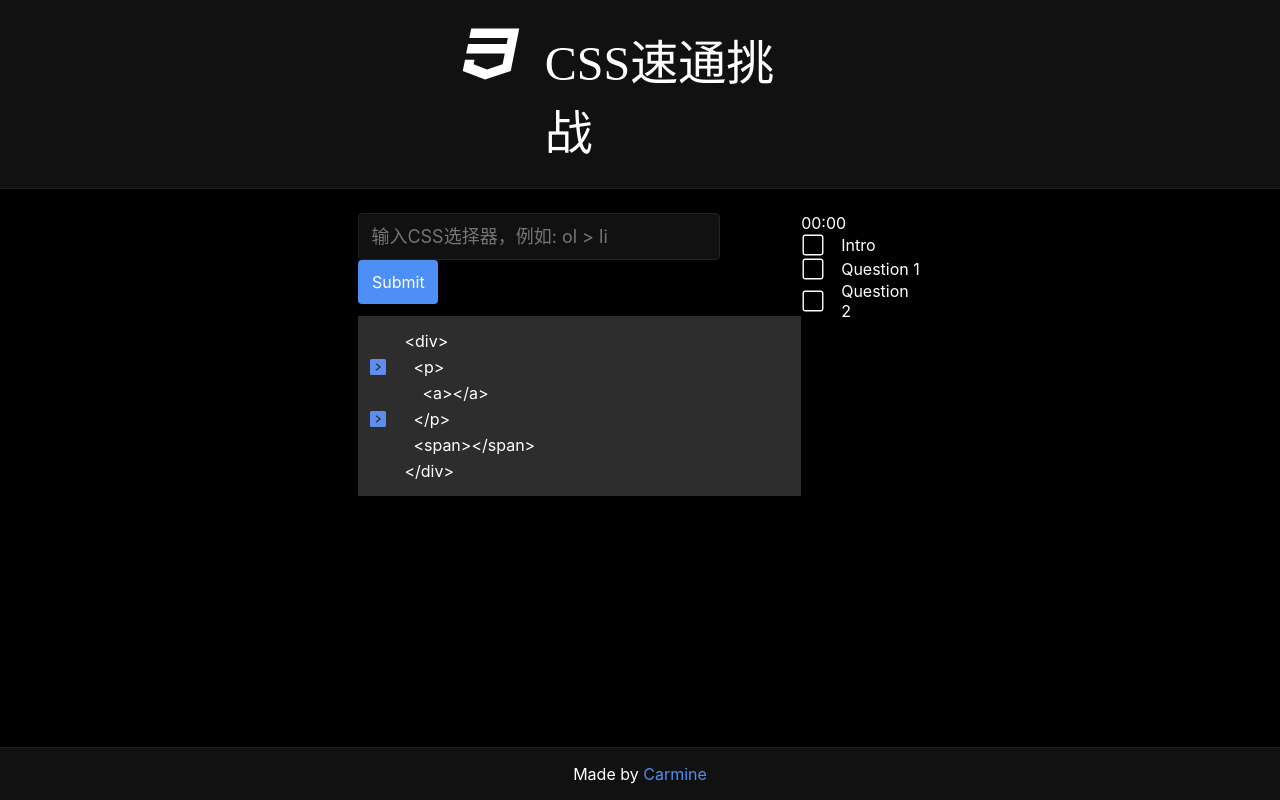
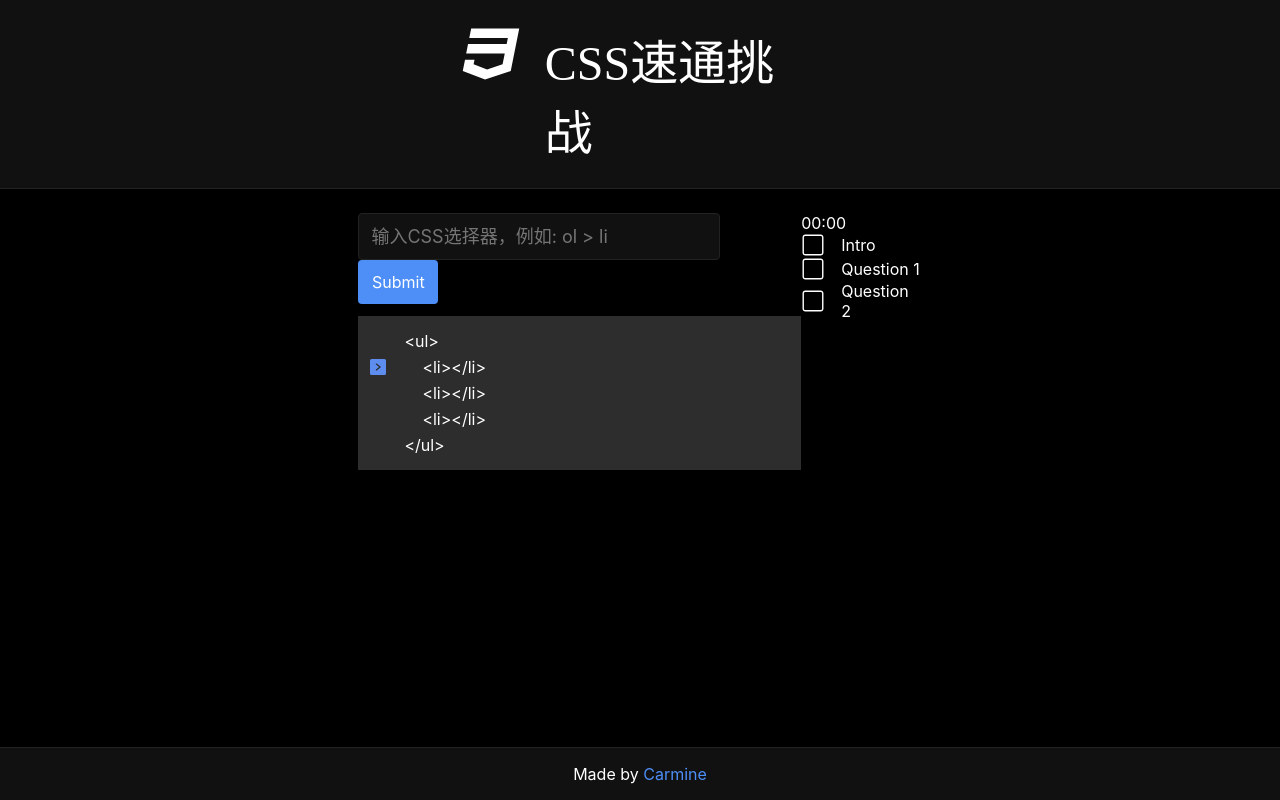
Before and after one commit to carmineDYJ/css-speedrun, a Vue app: page / in a window 1280 px wide. Built offline with nearby package versions, Linux system fonts and the light colour scheme; a web font is replaced by a local one.

Commit message:
fix bug in a inelegant way: now hint arrow, correct selected style and wrong selected style can be added to correct displayed question code. close tag on single line can be correctly jumped

```diff
--- a/src/components/CSSQuestion.vue
+++ b/src/components/CSSQuestion.vue
@@ -1,16 +1,20 @@
 <script setup>
-import { reactive, ref, watch } from 'vue';
+import { computed, reactive, ref, watch } from 'vue';
 import CSSQuestions from './CSSQuestions';
 
 const props = defineProps(['answer', 'currentQuestionIndex', 'answerStatus', 'questionsAnswered'])
 const emit = defineEmits(['update:answerStatus', 'update:questionsAnswered'])
 
-const questionDisplayCode = ref(CSSQuestions[props.currentQuestionIndex]['code'])
+const resultList = reactive([])
+const questionInvisibleCodeRef = ref(null)
+const questionVisibleCodeRef = ref(null)
+
+const questionCode = ref(CSSQuestions[props.currentQuestionIndex]['code'])
 const questionAnswer = ref(CSSQuestions[props.currentQuestionIndex]['goal'])
 // update question
 watch(() => props.currentQuestionIndex, () => {
   if (props.currentQuestionIndex <= CSSQuestions.length - 1) {
-    questionDisplayCode.value = CSSQuestions[props.currentQuestionIndex]['code']
+    questionCode.value = CSSQuestions[props.currentQuestionIndex]['code']
     questionAnswer.value = CSSQuestions[props.currentQuestionIndex]['goal']
     // remove selected style
     for (const children of questionVisibleCodeRef.value.children) {
@@ -20,17 +24,39 @@ watch(() => props.currentQuestionIndex, () => {
   }
 })
 
-const resultList = reactive([])
-
-const questionInvisibleCodeRef = ref(null)
-const questionVisibleCodeRef = ref(null)
+// when set/update display code style, close tag on a single line should be ignored/jumped
+// otherwise style will be appended on wrong position
+// therefore, we need to insert false when meet a single line close tag (e.g. </p>)
+const singleLineCloseTagIndexes = computed(() => {
+  let indexes = []
+  const questionDisplayCodeList = questionCode.value.split('\n').map(element => element.trim())
+  questionDisplayCodeList.forEach((element, index) => {
+    if (element.startsWith('</')) {
+      indexes.push(index)
+    }
+  })
+  return indexes
+})
+// insert false when meet a single line close tag (e.g. </p>)
+const insertFalseOnSingleLineCloseTag = (indexes, array) => {
+  // input false on index of array
+  for (const index of indexes) {
+    array.splice(index, 0, false)
+  }
+  return array
+}
+// used for comparing and updating selected style by selector input
+const questionAnswerAfterInsertFalse = computed(() => {
+  // use slice method on array to avoid changing questionAnswer
+  return insertFalseOnSingleLineCloseTag(singleLineCloseTagIndexes.value, questionAnswer.value.slice())
+})
 
 // based on answer, update resultList
 const calculateResult = () => {
   const questionInvisibleCode = questionInvisibleCodeRef.value
   resultList.splice(0)
   try {
-    const selectedChildren = questionInvisibleCode.querySelectorAll(`.question-html > ${props.answer}`)
+    const selectedChildren = questionInvisibleCode.querySelectorAll(`.question-html ${props.answer}`)
     for (const children of questionInvisibleCode.getElementsByTagName("*")) {
       if (Array.from(selectedChildren).includes(children)) {
         resultList.push(true)
@@ -45,9 +71,10 @@ const calculateResult = () => {
     console.log("selector is not valid")
   }
 }
+// compare result to see if answer is correct
 const compareResult = () => {
   console.log("resultList", resultList)
-  console.log(questionAnswer.value)
+  console.log("questionAnswer", questionAnswer.value)
   if (questionAnswer.value.toString() === resultList.toString()) {
     console.log('answer correct')
     if (props.questionsAnswered === CSSQuestions.length - 1) {
@@ -59,27 +86,18 @@ const compareResult = () => {
   }
 }
 // based on result, update display code
-// TODO question like below cannot be displayed correctly when input selectors
-// <div>
-//   <span></span>
-//   <p>
-//     <a></a>
-//     <span></span>
-//   </p>
-//   <a>
-// </div>
-
 const updateQuestionDisplayCode = () => {
   const questionVisibleCode = questionVisibleCodeRef.value
-  // console.log("node children: ", questionVisibleCode.children)
-  resultList.forEach((value, index) => {
+  // insert false on single lint close tag index in order to correctly append selected style
+  const resultListAfterInsertFalse = insertFalseOnSingleLineCloseTag(singleLineCloseTagIndexes.value, resultList.slice())
+  resultListAfterInsertFalse.forEach((value, index) => {
     questionVisibleCode.children[index].classList.remove('correct-selected')
     questionVisibleCode.children[index].classList.remove('wrong-selected')
   })
-  resultList.forEach((value, index) => {
-    if (value && value === questionAnswer.value[index]) {
+  resultListAfterInsertFalse.forEach((value, index) => {
+    if (value && value === questionAnswerAfterInsertFalse.value[index]) {
       questionVisibleCode.children[index].classList.add('correct-selected')
-    } else if (value && value !== questionAnswer.value[index]) {
+    } else if (value && value !== questionAnswerAfterInsertFalse.value[index]) {
       questionVisibleCode.children[index].classList.add('wrong-selected')
     }
   })
@@ -95,17 +113,17 @@ watch(() => props.answer, () => {
 <template>
   <div class="css-question-wrapper">
     <div class="question-hint">
-      <div v-for="(item, index) in questionDisplayCode.split('\n')">
-        <img v-if="questionAnswer[index]" class="hint-svg" src="../assets/icons/hint_arrow.svg">
+      <div v-for="(item, index) in questionCode.split('\n')">
+        <img v-if="questionAnswerAfterInsertFalse[index]" class="hint-svg" src="../assets/icons/hint_arrow.svg">
         <div v-else class="invisible-hint-placeholder">&nbsp;</div>
       </div>
     </div>
     <div class="question-display" ref="questionVisibleCodeRef">
-      <p v-for="(item, index) in questionDisplayCode.split('\n')">
+      <p v-for="(item, index) in questionCode.split('\n')">
         {{ item }}
       </p>
     </div>
-    <div class="question-html" ref="questionInvisibleCodeRef" v-html="questionDisplayCode"></div>
+    <div class="question-html" ref="questionInvisibleCodeRef" v-html="questionCode"></div>
   </div>
 </template>
 
@@ -119,23 +137,27 @@ watch(() => props.answer, () => {
     display: flex;
     flex-direction: column;
     margin-right: 18px;
+
     .hint-svg {
       // svg with 4px margin bottom itself
       margin-top: 5px;
       height: 16px;
       margin-bottom: 1px;
     }
+
     .invisible-hint-placeholder {
       height: 20px;
       margin-bottom: 6px;
     }
   }
+
   .question-display {
     // html换行
     white-space: pre-wrap;
     flex-grow: 1;
     display: flex;
     flex-direction: column;
+
     >p {
       height: 20px;
       color: white;
--- a/src/components/CSSQuestions.js
+++ b/src/components/CSSQuestions.js
@@ -1,23 +1,13 @@
 const CSSQuestions = [
   {
     title: 'Intro',
-    code: `<div>
-  <p>
-    <a></a>
-  </p>
-  <span></span>
-</div>`,
-    goal: [false, true, false, true]
+    code: `<ul>
+    <li></li>
+    <li></li>
+    <li></li>
+</ul>`,
+    goal: [false, true, false, false]
   },
-//   {
-//     title: 'Intro',
-//     code: `<ul>
-//     <li></li>
-//     <li></li>
-//     <li></li>
-// </ul>`,
-//     goal: [false, true, false, false]
-//   },
   {
     title: 'Question 1',
     code: `<div>
```
